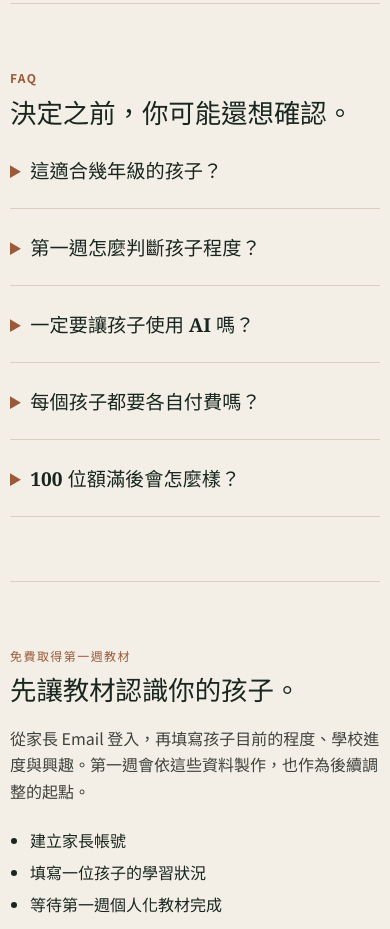
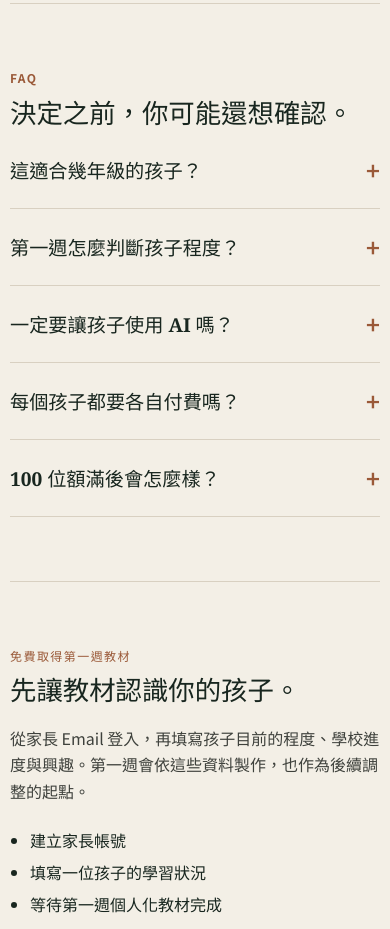
Before and after one commit to egger-meow/eng-tutor-saas, a React (Vite) app in the folder apps/web/: page / in a window 390 px wide. Shown: the part 8780-9709 px from the top of the page. Built offline with nearby package versions, Linux system fonts and the light colour scheme; no server answers.

Commit message:
fix(web): make mobile FAQ accordion reliable

```diff
--- a/apps/web/src/App.css
+++ b/apps/web/src/App.css
@@ -165,10 +165,10 @@
 .founding-offer span { color: var(--color-muted); font-size: .85rem; }
 .pricing-cta { grid-column: 1 / -1; justify-self: start; display: inline-flex; align-items: center; padding-inline: var(--space-8); text-decoration: none; }
 .capacity-explainer { max-width: 48rem; color: var(--color-muted); font-size: .9rem; }
-.faq details { padding-block: var(--space-6); border-bottom: 1px solid var(--color-rule); }
-.faq summary { color: var(--color-ink); cursor: pointer; font-family: var(--font-display); font-size: 1.2rem; font-weight: 600; }
-.faq summary::marker { color: var(--color-accent); }
-.faq details p { max-width: 48rem; color: var(--color-muted); }
+.faq-item { padding-block: var(--space-6); border-bottom: 1px solid var(--color-rule); }
+.faq-trigger { display: flex; width: 100%; align-items: center; justify-content: space-between; gap: var(--space-4); padding: 0; border: 0; background: transparent; color: var(--color-ink); cursor: pointer; font-family: var(--font-display); font-size: 1.2rem; font-weight: 600; text-align: left; }
+.faq-icon { flex: 0 0 auto; color: var(--color-accent); font-family: var(--font-body); font-size: 1.5rem; line-height: 1; }
+.faq-item p { max-width: 48rem; color: var(--color-muted); }
 .login-section .auth-panel { max-width: 30rem; }
 .login-expectations { display: grid; gap: var(--space-2); margin-top: var(--space-6); padding-left: 1.25rem; color: var(--color-ink); }
 .guide-page, .founder-pending { max-width: 50rem; margin-inline: auto; }
--- a/apps/web/src/routes/LandingPage.tsx
+++ b/apps/web/src/routes/LandingPage.tsx
@@ -1,3 +1,4 @@
+import { useState } from 'react'
 import { AuthPanel } from '../components/auth/AuthPanel'
 import { AppShell } from '../components/layout/AppShell'
 import { PublicHeader } from '../components/layout/PublicHeader'
@@ -20,7 +21,17 @@ const weeklyContents = [
   '依程度、學校進度、錯誤與回饋調整的下一週教材',
 ] as const
 
+const faqItems = [
+  ['這適合幾年級的孩子？', '目前主要為國小高年級到國中生設計，長期方向是國中英文與會考所需能力，不是高中英文產品。難度不按年級死切，而會依實際程度、作答表現與回饋調整。'],
+  ['第一週怎麼判斷孩子程度？', '會先參考年級、課本版本、學校進度、已知強弱項與家長描述。第一週同時是校準教材；收到使用回饋後，下一週可以做更明顯的難度調整。'],
+  ['一定要讓孩子使用 AI 嗎？', '不用。AI 使用是選擇性的；核心仍是孩子先閱讀、作答、對答案與找錯因。只有需要更多解釋或類題時才使用外部 AI 工具。'],
+  ['每個孩子都要各自付費嗎？', '是。每位孩子有獨立的程度、學習記憶、每週教材與訂閱，因此以每位孩子每月計費。'],
+  ['100 位額滿後會怎麼樣？', '新孩子會先進入候補，既有家庭照常收到教材。第一階段上限是真實的服務容量，不會用隨機數字或假倒數製造急迫感。'],
+] as const
+
 export function LandingPage() {
+  const [openFaqIndex, setOpenFaqIndex] = useState<number | null>(null)
+
   return (
     <AppShell className="landing-page" header={<PublicHeader />}>
       <PageTransition>
@@ -145,11 +156,25 @@ export function LandingPage() {
         <section className="public-section faq" id="faq">
           <FadeInUp className="section-heading"><p className="overline">FAQ</p><h2>決定之前，你可能還想確認。</h2></FadeInUp>
           <StaggerContainer staggerDelay={0.06}>
-            <StaggerItem><details><summary>這適合幾年級的孩子？</summary><p>目前主要為國小高年級到國中生設計，長期方向是國中英文與會考所需能力，不是高中英文產品。難度不按年級死切，而會依實際程度、作答表現與回饋調整。</p></details></StaggerItem>
-            <StaggerItem><details><summary>第一週怎麼判斷孩子程度？</summary><p>會先參考年級、課本版本、學校進度、已知強弱項與家長描述。第一週同時是校準教材；收到使用回饋後，下一週可以做更明顯的難度調整。</p></details></StaggerItem>
-            <StaggerItem><details><summary>一定要讓孩子使用 AI 嗎？</summary><p>不用。AI 使用是選擇性的；核心仍是孩子先閱讀、作答、對答案與找錯因。只有需要更多解釋或類題時才使用外部 AI 工具。</p></details></StaggerItem>
-            <StaggerItem><details><summary>每個孩子都要各自付費嗎？</summary><p>是。每位孩子有獨立的程度、學習記憶、每週教材與訂閱，因此以每位孩子每月計費。</p></details></StaggerItem>
-            <StaggerItem><details><summary>100 位額滿後會怎麼樣？</summary><p>新孩子會先進入候補，既有家庭照常收到教材。第一階段上限是真實的服務容量，不會用隨機數字或假倒數製造急迫感。</p></details></StaggerItem>
+            {faqItems.map(([question, answer], index) => {
+              const isOpen = openFaqIndex === index
+              return (
+                <StaggerItem key={question}>
+                  <article className="faq-item">
+                    <button
+                      type="button"
+                      className="faq-trigger"
+                      aria-expanded={isOpen}
+                      aria-controls={`faq-answer-${index}`}
+                      onClick={() => setOpenFaqIndex(isOpen ? null : index)}
+                    >
+                      <span>{question}</span><span className="faq-icon" aria-hidden="true">{isOpen ? '−' : '+'}</span>
+                    </button>
+                    {isOpen && <p id={`faq-answer-${index}`}>{answer}</p>}
+                  </article>
+                </StaggerItem>
+              )
+            })}
           </StaggerContainer>
         </section>
 
```
